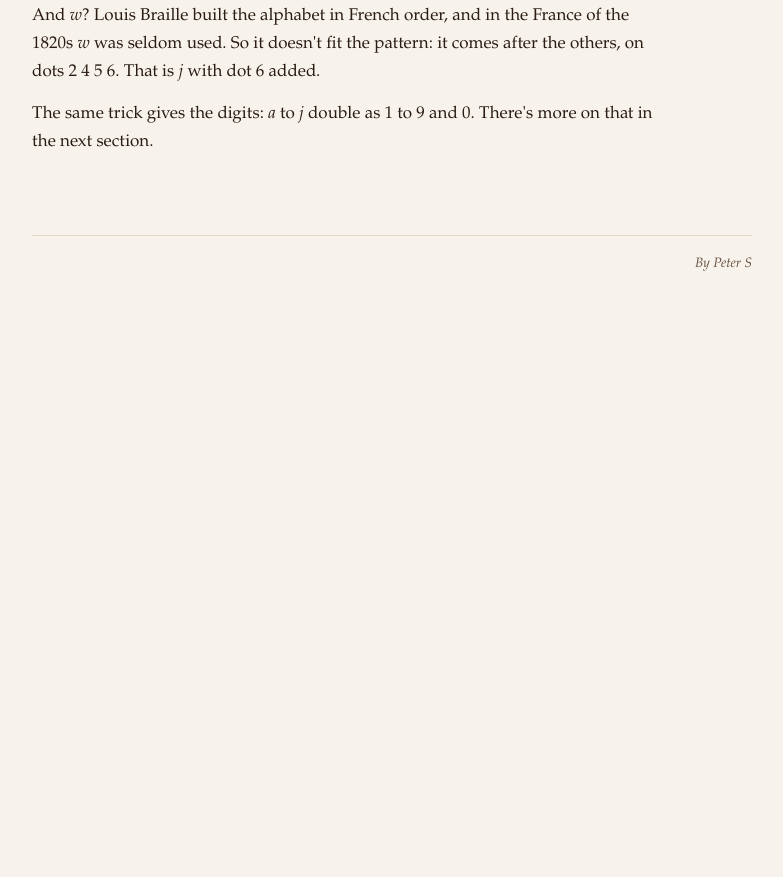
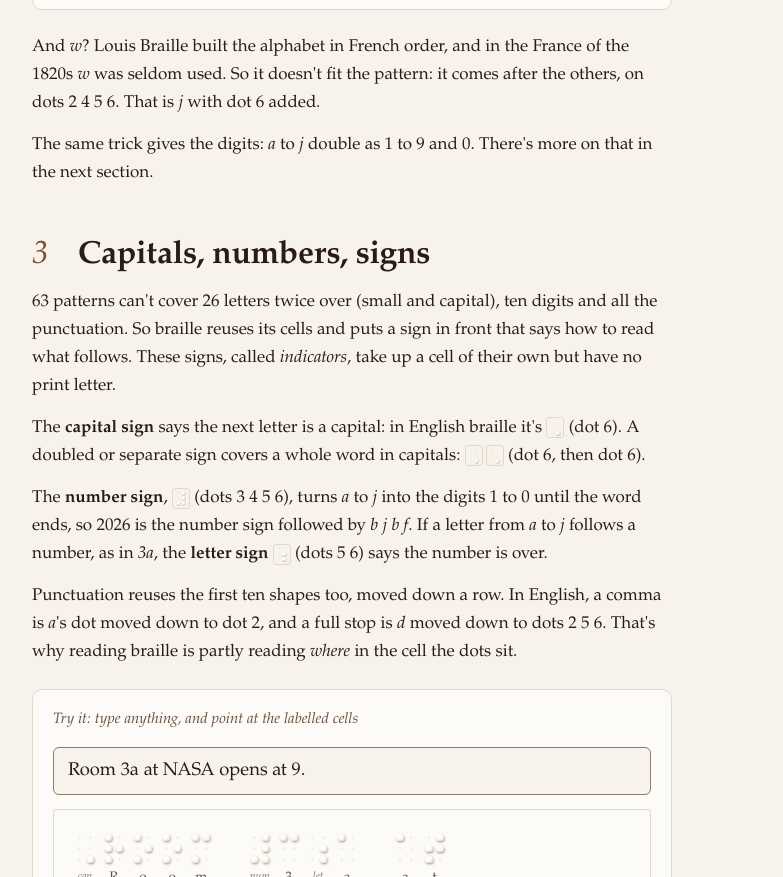
Before and after one commit to sumpe/punktskrift, a plain HTML site: page primer.html in a window 1280 px wide. Shown: the part 1923-2800 px from the top of the page, without its empty margins (248-1031 px from the left). Before the commit the page ends 2230 px from the top, so only its background shows below. Drawn offline with Linux system fonts and the light colour scheme.

Commit message:
Primer: capitals, numbers, signs
Section 3 explains why braille needs indicators: the capital sign, the
capitals sign, the number sign and the letter sign, each shown in the chosen
language's own cells, and how punctuation reuses a–j moved down a row. A small
press underneath translates whatever you type, labelled cells explained on
hover or tap.

```diff
--- a/css/primer.css
+++ b/css/primer.css
@@ -39,4 +39,12 @@
 /* A raised dot with a halo: the dots a row adds to the first */
 .dot.up.added{box-shadow:0 0 0 calc(var(--u) * .12) var(--card),0 0 0 calc(var(--u) * .24) var(--accent),calc(var(--u) * .06) calc(var(--u) * .12) calc(var(--u) * .2) var(--shade)}
 
+/* 3: signs drawn inline in the text, and the small press */
+.inline{white-space:nowrap}
+.inline-sign{--u:5px;display:inline-flex;gap:3px;vertical-align:middle;line-height:0}
+.inline-sign .cell{padding:2px 3px;background:var(--paper);border:1px solid var(--line);border-radius:3px}
+.mini-input{display:block;width:100%;min-height:48px;margin:0 0 14px;padding:8px 14px;border:1px solid var(--edge);border-radius:6px;background:var(--paper);font-size:1.15rem}
+.mini-input:focus{outline:none;border-color:var(--accent);box-shadow:0 0 0 3px var(--ring)}
+.sheet.mini{--u:clamp(8px,2.2vw,11px);min-height:0;padding:calc(var(--u) * 2) calc(var(--u) * 1.8);box-shadow:none}
+
 @media (hover:hover){.contents a:hover{text-decoration-color:var(--ink)}}
--- a/js/primer.js
+++ b/js/primer.js
@@ -82,6 +82,34 @@ byId("decades").addEventListener("click", event => {
 });
 drawDecades();
 
+// ---- 3. Capitals, numbers, signs: the language's indicators in the text, and a small press ----
+
+// A sign (one or more cells) drawn inline, small, in the running text
+function inlineSign(sign) {
+  const wrap = makeElement("span", "inline");
+  const cells = makeElement("span", "inline-sign");
+  cells.setAttribute("aria-hidden", "true");
+  sign.split("-").forEach(cell => cells.append(drawCell(cell)));
+  wrap.append(cells, ` (${sign.split("-").map(dotsText).join(", then ")})`);
+  return wrap;
+}
+
+function showSigns() {
+  for (const name of document.querySelectorAll(".lang-name")) name.textContent = table().english;
+  for (const slot of document.querySelectorAll(".sign[data-sign]")) {
+    const sign = table()[slot.dataset.sign];
+    slot.replaceChildren(sign ? inlineSign(sign) : makeElement("span", null, "none"));
+  }
+}
+parts.push(showSigns);
+
+function pressMini() {
+  const text = byId("mini-text").value || " ";
+  byId("mini-sheet").replaceChildren(drawBraille(translate(text, table()), table()));
+}
+byId("mini-text").addEventListener("input", pressMini);
+parts.push(pressMini);
+
 // ---- Wiring ----
 
 buildLanguageSwitch(byId("langs"), lang, id => { lang = id; parts.forEach(redraw => redraw()); });
--- a/primer.html
+++ b/primer.html
@@ -35,6 +35,7 @@
       <ol>
         <li><a href="#cell">The cell</a></li>
         <li><a href="#alphabet">The alphabet's pattern</a></li>
+        <li><a href="#signs">Capitals, numbers, signs</a></li>
       </ol>
     </nav>
 
@@ -63,6 +64,19 @@
       <p>And <em>w</em>? Louis Braille built the alphabet in French order, and in the France of the 1820s <em>w</em> was seldom used. So it doesn't fit the pattern: it comes after the others, on dots 2 4 5 6. That is <em>j</em> with dot 6 added.</p>
       <p>The same trick gives the digits: <em>a</em> to <em>j</em> double as 1 to 9 and 0. There's more on that in the next section.</p>
     </section>
+
+    <section id="signs">
+      <h2><span class="no">3</span> Capitals, numbers, signs</h2>
+      <p>63 patterns can't cover 26 letters twice over (small and capital), ten digits and all the punctuation. So braille reuses its cells and puts a sign in front that says how to read what follows. These signs, called <em>indicators</em>, take up a cell of their own but have no print letter.</p>
+      <p>The <strong>capital sign</strong> says the next letter is a capital: in <span class="lang-name"></span> braille it's <span class="sign" data-sign="capital"></span>. A doubled or separate sign covers a whole word in capitals: <span class="sign" data-sign="capsWord"></span>.</p>
+      <p>The <strong>number sign</strong>, <span class="sign" data-sign="number"></span>, turns <em>a</em> to <em>j</em> into the digits 1 to 0 until the word ends, so 2026 is the number sign followed by <em>b j b f</em>. If a letter from <em>a</em> to <em>j</em> follows a number, as in <em>3a</em>, the <strong>letter sign</strong> <span class="sign" data-sign="letterSign"></span> says the number is over.</p>
+      <p>Punctuation reuses the first ten shapes too, moved down a row. In English, a comma is <em>a</em>'s dot moved down to dot 2, and a full stop is <em>d</em> moved down to dots 2 5 6. That's why reading braille is partly reading <em>where</em> in the cell the dots sit.</p>
+      <div class="try" id="try-signs">
+        <p class="try-title">Try it: type anything, and point at the labelled cells</p>
+        <input type="text" id="mini-text" class="mini-input" value="Room 3a at NASA opens at 9." spellcheck="false" aria-label="Text to press">
+        <div class="sheet mini" id="mini-sheet"></div>
+      </div>
+    </section>
   </article>
 </main>
 <footer class="foot">By Peter S</footer>
```
